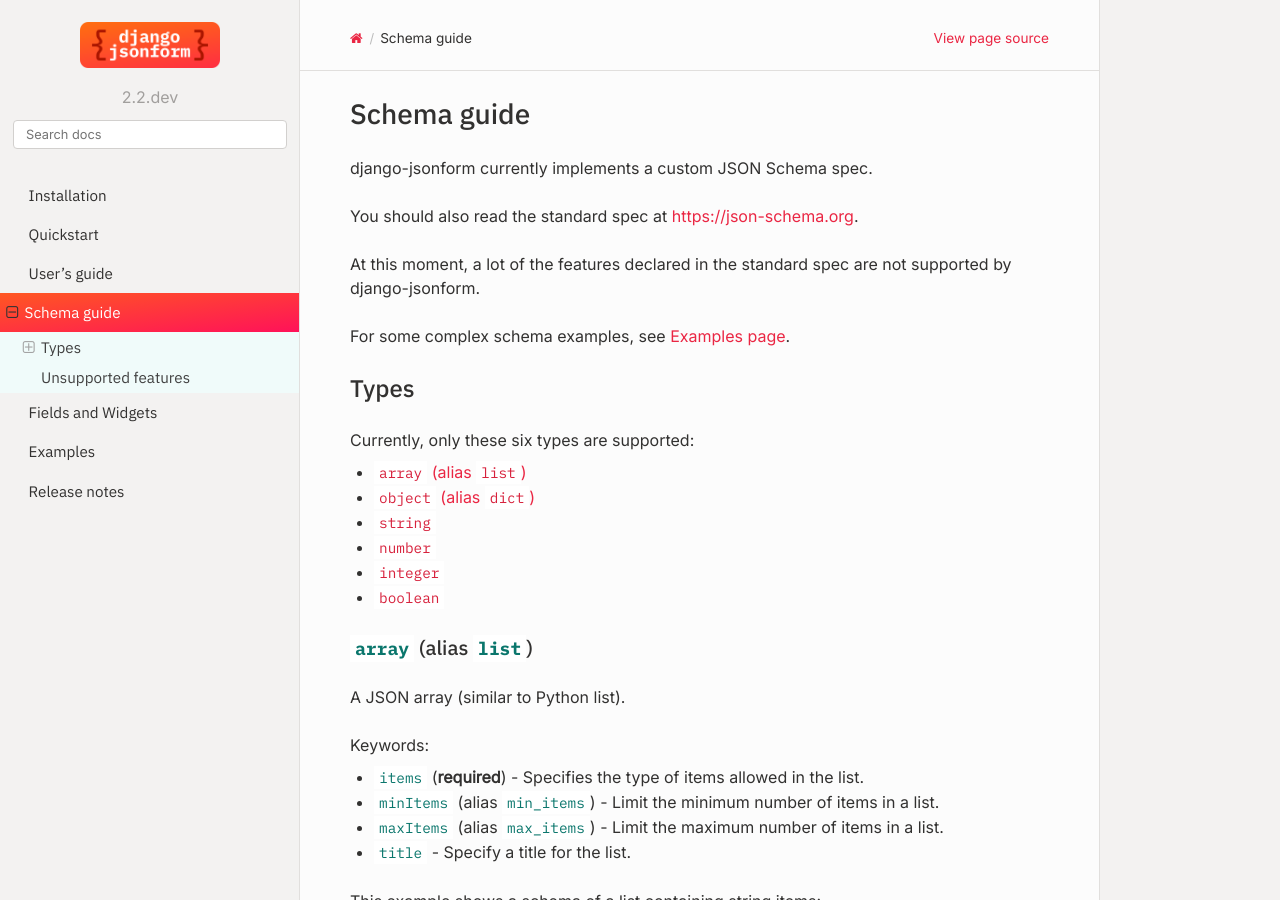
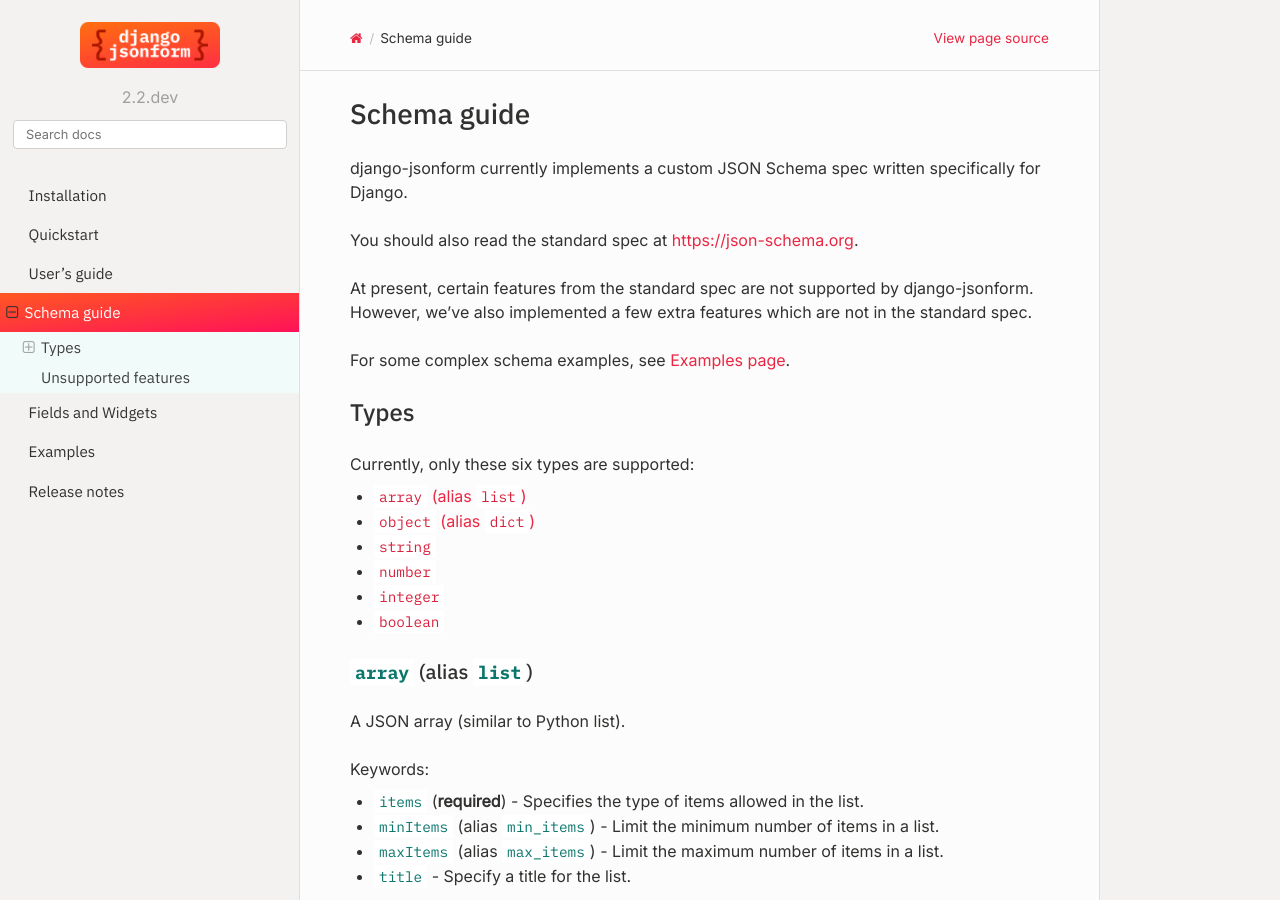
Before and after one commit to bhch/django-jsonform, a Sphinx documentation site: the page built from docs/schema.rst, in a window 1280 px wide and 900 px high. Built offline with Sphinx 7.4.7 and the Read the Docs theme 2.0.0, drawn with Linux system fonts in a browser that asks for light colours.

Commit message:
Improvements to docs

```diff
--- a/docs/guide/choices.rst
+++ b/docs/guide/choices.rst
@@ -50,7 +50,7 @@
 Dynamic choices
 ---------------
 
-In some cases, you might want to return choices dynamically, such by reading
+In some cases, you might want to return choices dynamically, such as by reading
 objects from the database.
 
 For that purpose, the ``schema`` can be a callable object:
@@ -72,6 +72,6 @@
 ------------------------
 
 Currently only one item can be selected. This is because the ``string`` type
-can't be an list.
+can't be a list.
 
 For multiple selections, you should use an ``array``.
--- a/docs/guide/inputs.rst
+++ b/docs/guide/inputs.rst
@@ -1,7 +1,7 @@
 Input field types
 =================
 
-These four values for the ``type`` keyword which have an input field:
+There are four values for the ``type`` keyword which have an input field:
 
 1. ``string`` - For text, email, date, file, and other inputs.
 2. ``number`` - For number input (including floats).
@@ -61,7 +61,7 @@
 File inputs
 ~~~~~~~~~~~
 
-There two ``format`` values for file uploads:
+There are two ``format`` values for file uploads:
 
 1. ``data-url`` - for embedding base64 encoded data in the JSON object.
 2. ``file-url`` - for keeping only the link to the file in JSON object.
--- a/docs/guide/upload.rst
+++ b/docs/guide/upload.rst
@@ -82,7 +82,7 @@
 
 .. attention::
 
-    It's is recommended your upload handler function should **return the path**
+    It is recommended your upload handler function should **return the path**
     of the uploaded file **without the media url prefix**.
 
     The rationale behind it is that file's url may change but file's name
--- a/docs/quickstart.rst
+++ b/docs/quickstart.rst
@@ -56,7 +56,7 @@
     admin.site.register(ShoppingList)
 
 
-Now go the admin site and visit the *"Add new"* shopping list page. The form should
+Now go to the admin site and visit the *"Add new"* shopping list page. The form should
 look something like this:
 
 .. image:: _static/quickstart.gif
--- a/docs/schema.rst
+++ b/docs/schema.rst
@@ -1,13 +1,15 @@
 Schema guide
 ============
 
-django-jsonform currently implements a custom JSON Schema spec.
+django-jsonform currently implements a custom JSON Schema spec written specifically
+for Django.
 
 You should also read the standard spec at
 `https://json-schema.org <https://json-schema.org/learn/getting-started-step-by-step>`_.
 
-At this moment, a lot of the features declared in the standard spec are not
-supported by django-jsonform.
+At present, certain features from the standard spec are not supported by
+django-jsonform. However, we've also implemented a few extra features which are
+not in the standard spec.
 
 For some complex schema examples, see :doc:`Examples page <examples>`.
 
```
Also changed, not shown: other parts of docs/guide/upload.rst (+2 -2 lines), docs/releases/v2.0.0.rst (+4 -8 lines).
